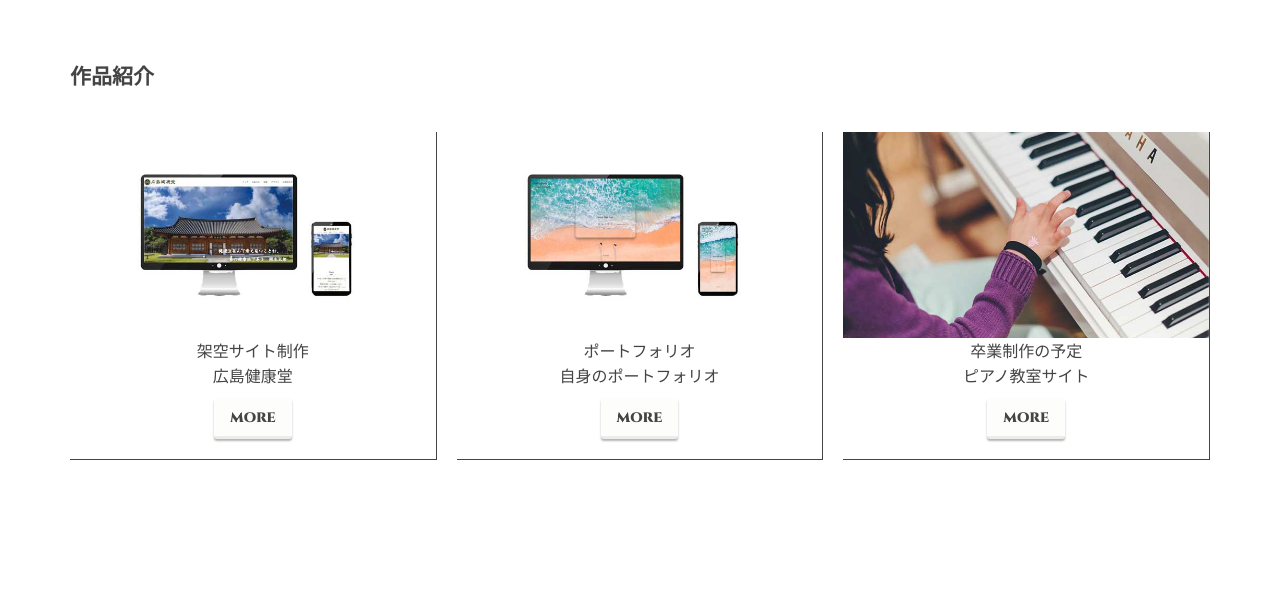
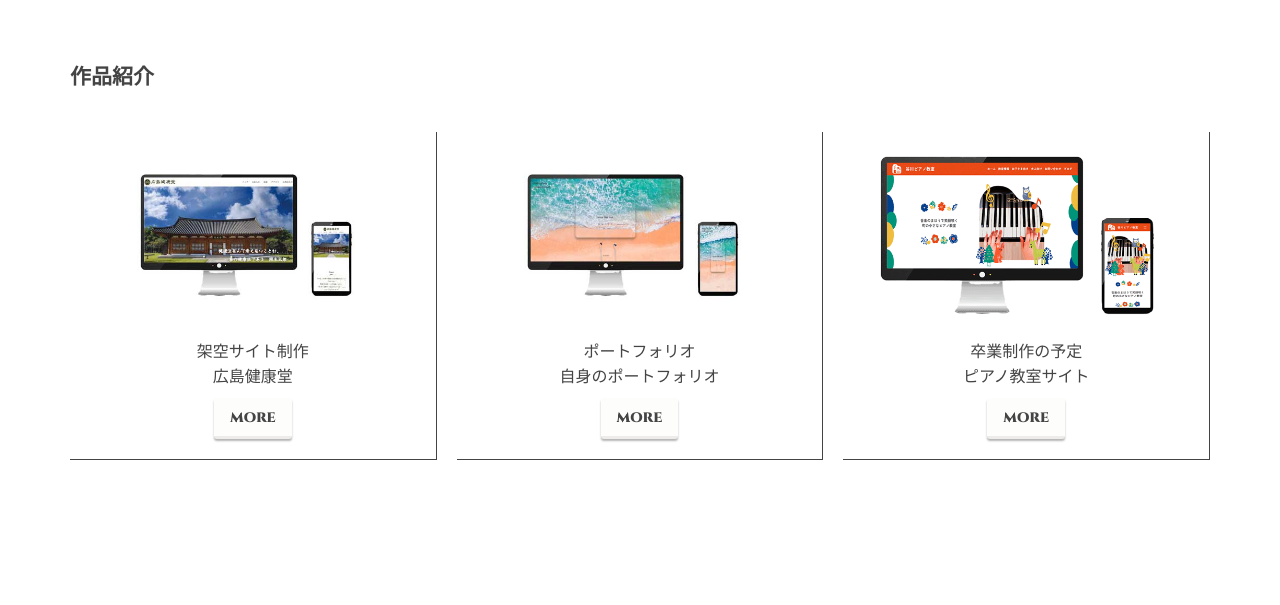
Before and after one commit to shiracocc0/portfolio, a plain HTML site: page index.html in a window 1280 px wide. Shown: the part 2280-2885 px from the top of the page. Drawn offline with nearby package versions, Linux system fonts and the light colour scheme; some packages are replaced by stand-ins of ours.

Commit message:
ぴあの追加

```diff
--- a/index.html
+++ b/index.html
@@ -189,7 +189,7 @@
                     <a href="works3.html" class="works-box">
                         <figure>
                             <div class="works-item">
-                                <img src="img/piano.jpg" alt="">
+                                <img src="img/piano-img.png" alt="">
                             </div>
                             <figcaption>
                                 <span>卒業制作の予定</span>
```
Also changed, not shown: img/piano-img.png (added), img/piano.jpg (deleted).
